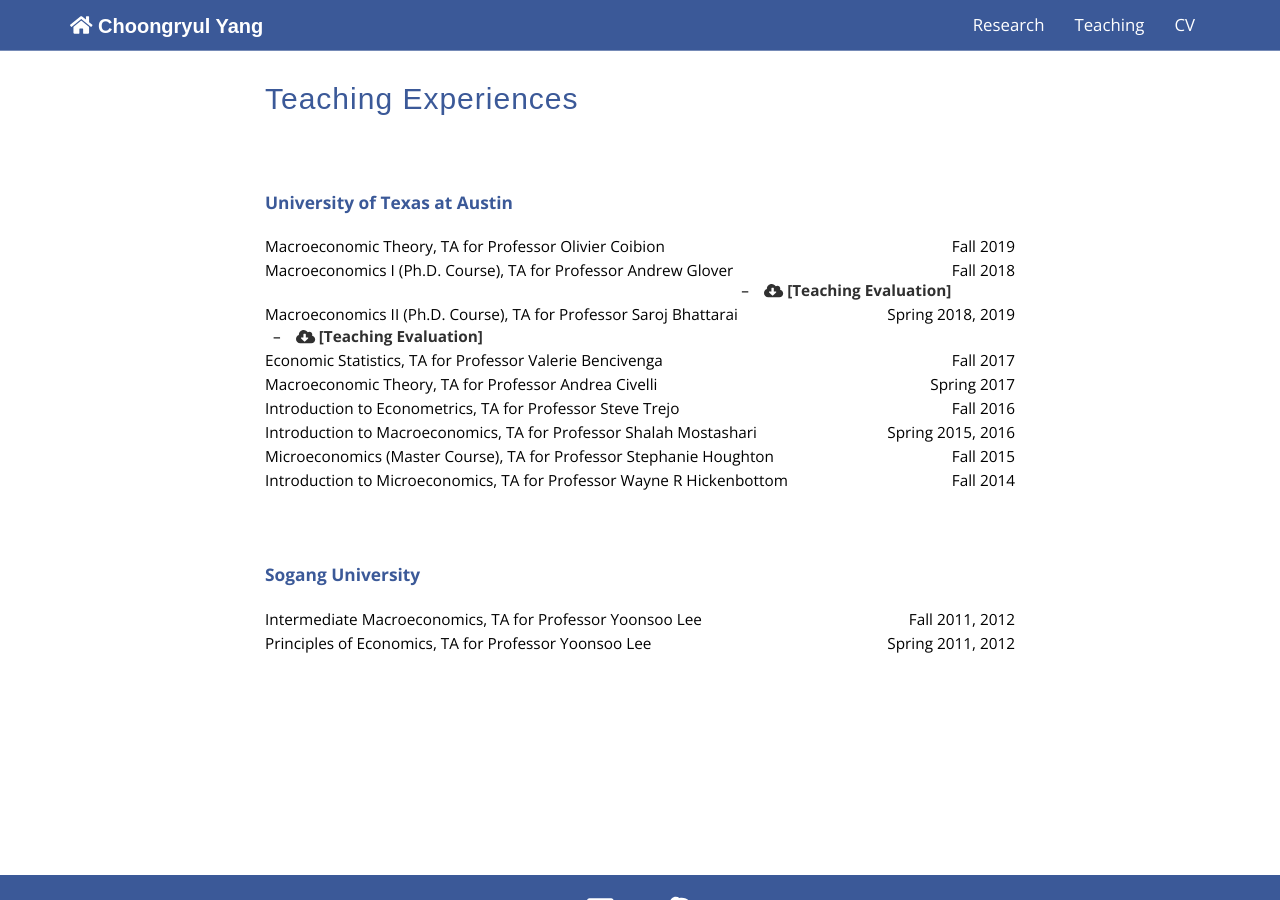
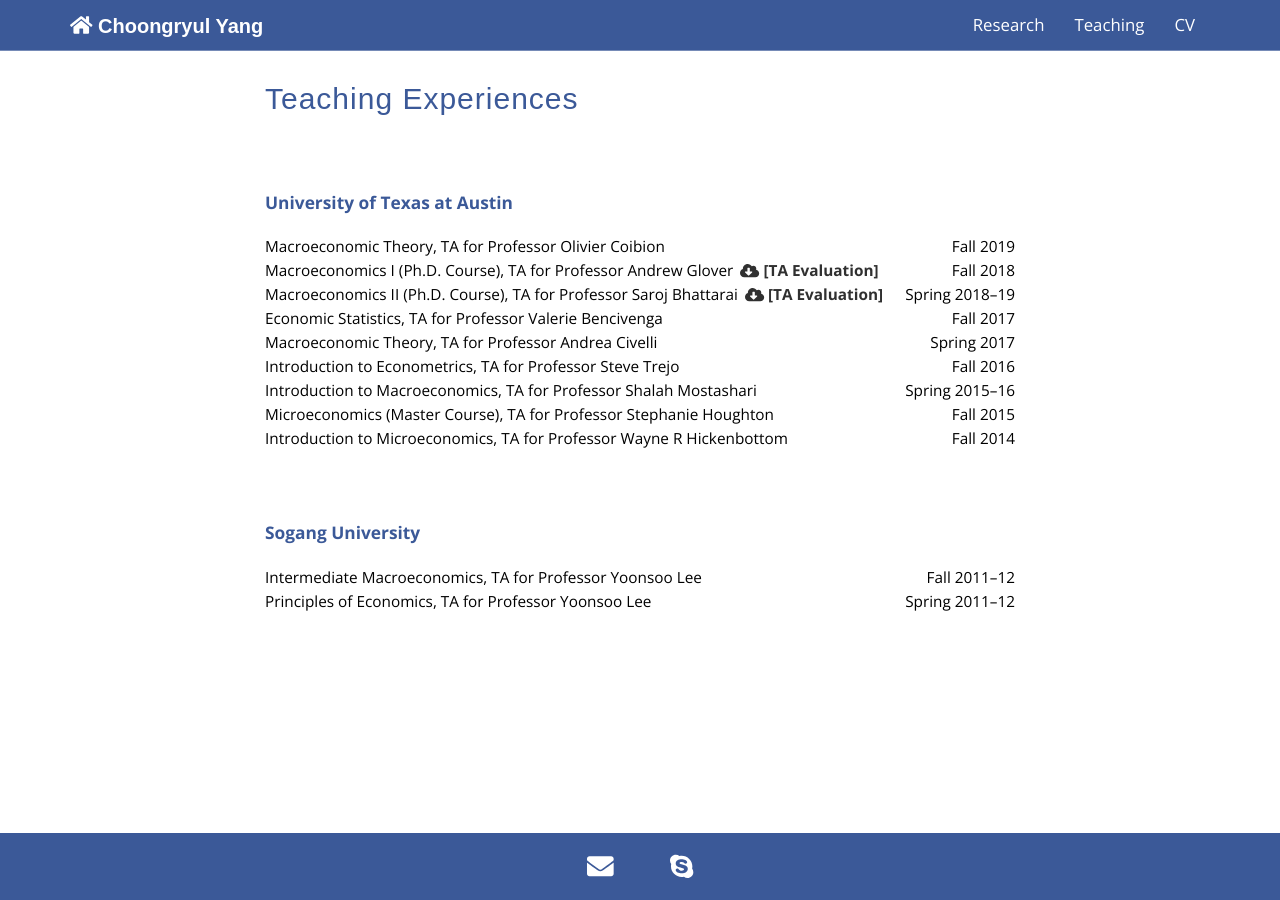
Before and after one commit to choongryulyang/choongryulyang.github.io, a Jekyll site: the page built from index.html, in a window 1280 px wide and 900 px high, scrolled down 2334 px. Built offline with Jekyll 4.4.1, drawn with Linux system fonts in a browser that asks for light colours.

Commit message:
Update index.html

```diff
--- a/index.html
+++ b/index.html
@@ -503,24 +503,19 @@
 				</div>
 
 				<div class="cv_content">
-					<cv_ll>Macroeconomics I (Ph.D. Course), TA for Professor Andrew Glover
+					<cv_ll>Macroeconomics I (Ph.D. Course), TA for Professor Andrew Glover <a class="two" style="margin-left: 0.2em" href="files/(2018Fall)TeachingEvaluation_Results.pdf" target="_blank" onclick="ga('send','event','TAevaluation1', 'Click', 'Design')">
+					<i class="fas fa-cloud-download-alt" ></i> <b>[TA Evaluation]</b></a>
 					</cv_ll>
 					<cv_rr>Fall 2018</cv_rr>
-					<br>
-					<cv_ll> &nbsp; &ndash; &nbsp; <a class="two" style="margin-left: 0.2em" href="files/(2018Fall)TeachingEvaluation_Results.pdf" target="_blank" onclick="ga('send','event','TAevaluation1', 'Click', 'Design')">
-					<i class="fas fa-cloud-download-alt" ></i> <b>[Teaching Evaluation]</b></a>
-					</cv_ll>
 					<br>
 				</div>
 
 				<div class="cv_content">
 					<cv_ll>Macroeconomics II (Ph.D. Course), TA for Professor Saroj Bhattarai
+					<a class="two" style="margin-left: 0.2em" href="files/(2018Spring)TeachingEvaluation_Results.pdf" target="_blank" onclick="ga('send','event','TAevaluation1', 'Click', 'Design')">
+					<i class="fas fa-cloud-download-alt" ></i> <b>[TA Evaluation]</b></a>
 					</cv_ll>
-					<cv_rr>Spring 2018, 2019</cv_rr>
-					<br>
-					<cv_ll> &nbsp; &ndash; &nbsp; <a class="two" style="margin-left: 0.2em" href="files/(2018Spring)TeachingEvaluation_Results.pdf" target="_blank" onclick="ga('send','event','TAevaluation1', 'Click', 'Design')">
-					<i class="fas fa-cloud-download-alt" ></i> <b>[Teaching Evaluation]</b></a>
-					</cv_ll>
+					<cv_rr>Spring 2018&ndash;19</cv_rr>
 					<br>
 				</div>
 
@@ -544,7 +539,7 @@
 
 				<div class="cv_content">
 					<cv_ll>Introduction to Macroeconomics, TA for Professor Shalah Mostashari</cv_ll>
-					<cv_rr>Spring 2015, 2016</cv_rr>
+					<cv_rr>Spring 2015&ndash;16</cv_rr>
 					<br>
 				</div>
 
@@ -571,13 +566,13 @@
 
 				<div class="cv_content">
 					<cv_ll>Intermediate Macroeconomics, TA for Professor Yoonsoo Lee</cv_ll>
-					<cv_rr>Fall 2011, 2012</cv_rr>
+					<cv_rr>Fall 2011&ndash;12</cv_rr>
 					<br>
 				</div>
 
 				<div class="cv_content">
 					<cv_ll>Principles of Economics, TA for Professor Yoonsoo Lee</cv_ll>
-					<cv_rr>Spring 2011, 2012</cv_rr>
+					<cv_rr>Spring 2011&ndash;12</cv_rr>
 					<br>
 				</div>
 			</div>
```
